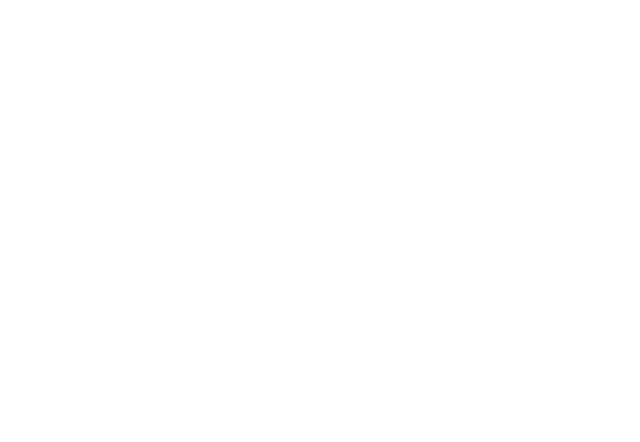
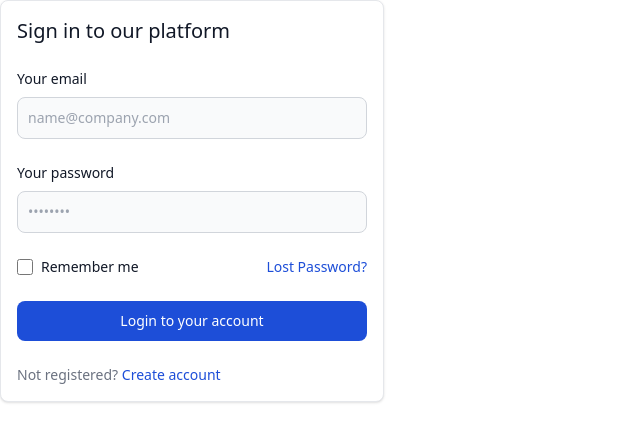
Before and after one commit to darshan-balar2400/backend_oddo, a React (Vite) app in the folder frontend/: page / in a window 1280 px wide. Shown: the top 442 px of the page, without its empty margins (0-640 px from the left). Built offline with nearby package versions, Linux system fonts and the light colour scheme.

Commit message:
Routing Setup

```diff
--- a/frontend/package.json
+++ b/frontend/package.json
@@ -11,7 +11,8 @@
   },
   "dependencies": {
     "react": "^18.3.1",
-    "react-dom": "^18.3.1"
+    "react-dom": "^18.3.1",
+    "react-router-dom": "^6.24.0"
   },
   "devDependencies": {
     "@types/react": "^18.3.3",
--- /dev/null
+++ b/frontend/src/RouterFile.jsx
@@ -0,0 +1,14 @@
+import { BrowserRouter, Route, Routes } from "react-router-dom";
+import Login from "./screens/Login";
+
+const RouterFile = () => {
+  return (
+    <BrowserRouter>
+      <Routes>
+        <Route path="/" element={<Login />} /> {/* 👈 Renders at /app/ */}
+      </Routes>
+    </BrowserRouter>
+  );
+};
+
+export default RouterFile;
--- a/frontend/src/main.jsx
+++ b/frontend/src/main.jsx
@@ -1,9 +1,10 @@
-import React from 'react';
-import ReactDOM from 'react-dom/client';
-import './index.css';
+import React from "react";
+import ReactDOM from "react-dom/client";
+import "./index.css";
+import RouterFile from "./RouterFile";
 
-ReactDOM.createRoot(document.getElementById('root')).render(
+ReactDOM.createRoot(document.getElementById("root")).render(
   <React.StrictMode>
-    <></>
-  </React.StrictMode>,
+    <RouterFile />
+  </React.StrictMode>
 );
--- /dev/null
+++ b/frontend/src/screens/Login.jsx
@@ -0,0 +1,87 @@
+const Login = () => {
+  return (
+    <>
+      <div className="w-full max-w-sm p-4 bg-white border border-gray-200 rounded-lg shadow sm:p-6 md:p-8 dark:bg-gray-800 dark:border-gray-700">
+        <form className="space-y-6" action="#">
+          <h5 className="text-xl font-medium text-gray-900 dark:text-white">
+            Sign in to our platform
+          </h5>
+          <div>
+            <label
+              htmlFor="email"
+              className="block mb-2 text-sm font-medium text-gray-900 dark:text-white"
+            >
+              Your email
+            </label>
+            <input
+              type="email"
+              name="email"
+              id="email"
+              className="bg-gray-50 border border-gray-300 text-gray-900 text-sm rounded-lg focus:ring-blue-500 focus:border-blue-500 block w-full p-2.5 dark:bg-gray-600 dark:border-gray-500 dark:placeholder-gray-400 dark:text-white"
+              placeholder="name@company.com"
+              required
+            />
+          </div>
+          <div>
+            <label
+              htmlFor="password"
+              className="block mb-2 text-sm font-medium text-gray-900 dark:text-white"
+            >
+              Your password
+            </label>
+            <input
+              type="password"
+              name="password"
+              id="password"
+              placeholder="••••••••"
+              className="bg-gray-50 border border-gray-300 text-gray-900 text-sm rounded-lg focus:ring-blue-500 focus:border-blue-500 block w-full p-2.5 dark:bg-gray-600 dark:border-gray-500 dark:placeholder-gray-400 dark:text-white"
+              required
+            />
+          </div>
+          <div className="flex items-start">
+            <div className="flex items-start">
+              <div className="flex items-center h-5">
+                <input
+                  id="remember"
+                  type="checkbox"
+                  value=""
+                  className="w-4 h-4 border border-gray-300 rounded bg-gray-50 focus:ring-3 focus:ring-blue-300 dark:bg-gray-700 dark:border-gray-600 dark:focus:ring-blue-600 dark:ring-offset-gray-800 dark:focus:ring-offset-gray-800"
+                  required
+                />
+              </div>
+              <label
+                htmlFor="remember"
+                className="ms-2 text-sm font-medium text-gray-900 dark:text-gray-300"
+              >
+                Remember me
+              </label>
+            </div>
+            <a
+              href="#"
+              className="ms-auto text-sm text-blue-700 hover:underline dark:text-blue-500"
+            >
+              Lost Password?
+            </a>
+          </div>
+          <button
+            type="submit"
+            className="w-full text-white bg-blue-700 hover:bg-blue-800 focus:ring-4 focus:outline-none focus:ring-blue-300 font-medium rounded-lg text-sm px-5 py-2.5 text-center dark:bg-blue-600 dark:hover:bg-blue-700 dark:focus:ring-blue-800"
+          >
+            Login to your account
+          </button>
+          <div className="text-sm font-medium text-gray-500 dark:text-gray-300">
+            Not registered?{" "}
+            <a
+              href="#"
+              className="text-blue-700 hover:underline dark:text-blue-500"
+            >
+              Create account
+            </a>
+          </div>
+        </form>
+      </div>
+    </>
+  );
+};
+
+export default Login;
```
Also changed, not shown: frontend/src/global/components/Input.jsx (added), 1 other file (tests, documents, lock files or other folders).
